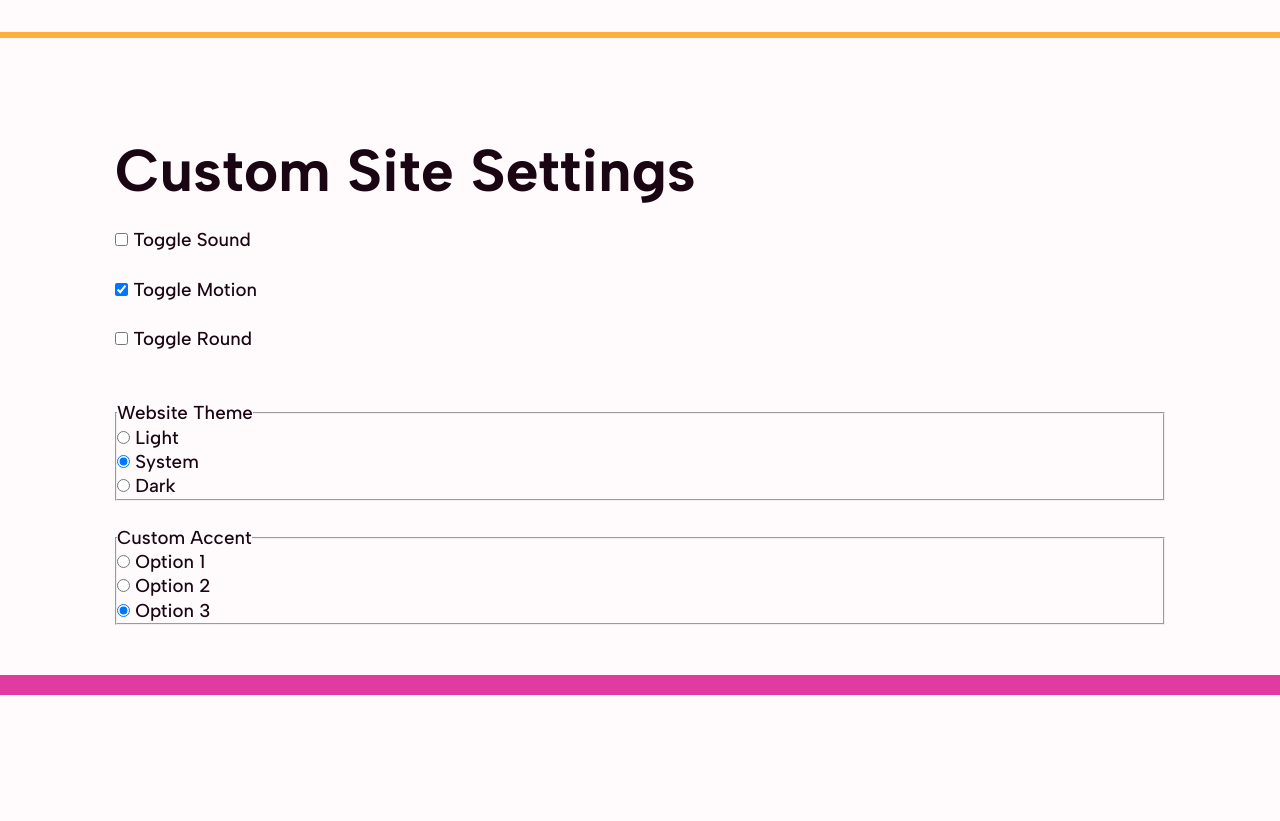
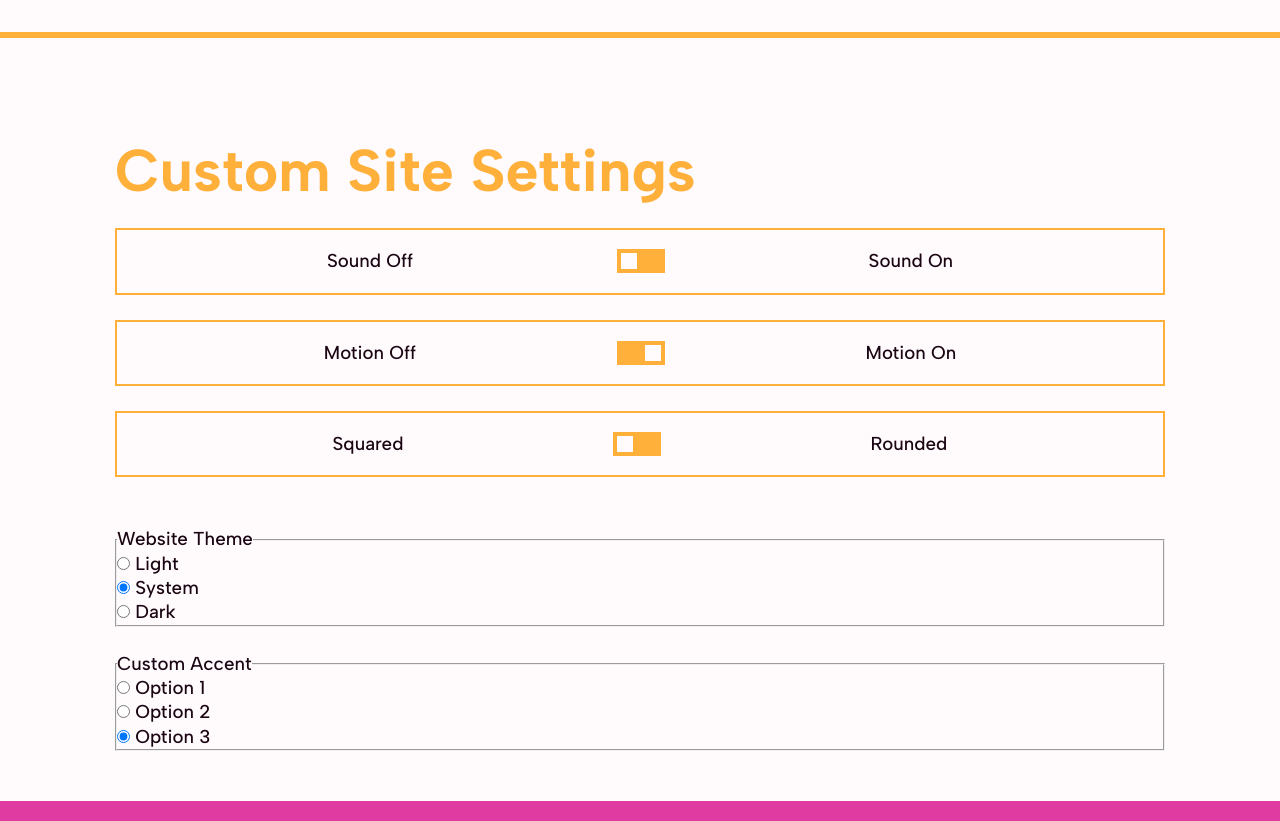
Before and after one commit to sumitnair26/custom-site-theming, a website built with Vite: page index.html in a window 1280 px wide. Shown: the part 2840-3661 px from the top of the page. Before the commit the page ends 3535 px from the top, so only its background shows below. Built offline with nearby package versions, Linux system fonts and the light colour scheme; some packages are replaced by stand-ins of ours.

Commit message:
adding style to Toggle

```diff
--- a/index.html
+++ b/index.html
@@ -161,15 +161,30 @@
               <div class="stack">
                 <div class="switch-wrapper">
                   <input type="checkbox" id="sound" name="sound">
-                  <label for="sound">Toggle Sound</label>
+                  <label for="sound" class="switch-label">Toggle Sound</label>
+                  <div class="switch">
+                    <span>Sound Off</span>
+                    <div class="thumb"></div>
+                    <span>Sound On</span>
+                  </div>
                 </div>
                 <div class="switch-wrapper">
                   <input type="checkbox" id="motion" name="motion">
-                  <label for="motion">Toggle Motion</label>
+                  <label for="motion" class="switch-label">Toggle Motion</label>
+                  <div class="switch">
+                    <span>Motion Off</span>
+                    <div class="thumb"></div>
+                    <span>Motion On</span>
+                  </div>
                 </div>
                 <div class="switch-wrapper">
                   <input type="checkbox" id="round" name="round">
-                  <label for="round">Toggle Round</label>
+                  <label for="round" class="switch-label">Toggle Round</label>
+                  <div class="switch">
+                    <span>Squared</span>
+                    <div class="thumb"></div>
+                    <span>Rounded</span>
+                  </div>
                 </div>
               </div>
               <div class="stack">
--- a/style.css
+++ b/style.css
@@ -389,6 +389,10 @@ section {
   margin-inline: auto;
 }
 
+.settings-wrapper h2 {
+  color: var(--customColor);
+}
+
 .settings {
   display: flex;
   align-items: flex-start;
@@ -403,6 +407,63 @@ section {
   width: 100%;
 }
 
+.switch-wrapper {
+  position: relative;
+}
+
 .text-align-p {
  /* text-align: justify; */
 }
+
+[type="checkbox"],
+.switch-label{
+  position: absolute;
+  inset: 0;
+  opacity: 0;
+  cursor: pointer;
+  /* opacity: 0; */
+}
+
+.switch {
+  display: flex;
+  gap: var(--space-2xs);
+  align-items: center;
+  justify-content:space-evenly;
+  padding: var(--space-xs);
+  border: 2px solid var(--customColor);
+  border-radius: var(--round-md);
+  pointer-events: none;
+  background-color: var(--bkg);
+}
+
+.switch .thumb {
+  --size: 3rem;
+  flex-shrink: 0;
+  position: relative;
+  width: var(--size);
+  height: calc(var(--size)/2);
+  background-color: var(--customColor);
+  border-radius: var(--round-md);
+  transition: box-shadow 0.2s var(--ease-elastic);
+}
+
+.switch .thumb::before {
+  content: "";
+  position: absolute;
+  top: 50%;
+  left: calc(var(--size)/12);
+  transform: translate(0, -50%);
+  width: calc(var(--size)/3);
+  height: calc(var(--size)/3);
+  background-color: var(--bkg);
+  border-radius: var(--round-full);
+  transition: transform 0.2s var(--ease-elastic);
+}
+
+[type="checkbox"]:focus-visible ~ .switch .thumb {
+  box-shadow: 0 0 0 3px var(--bkg), 0 0 0 6px var(--customColor) ;
+}
+
+[type="checkbox"]:checked ~ .switch .thumb::before {
+  transform: translate(calc(var(--size) - var(--size) / 2 ), -50%);
+}
```
